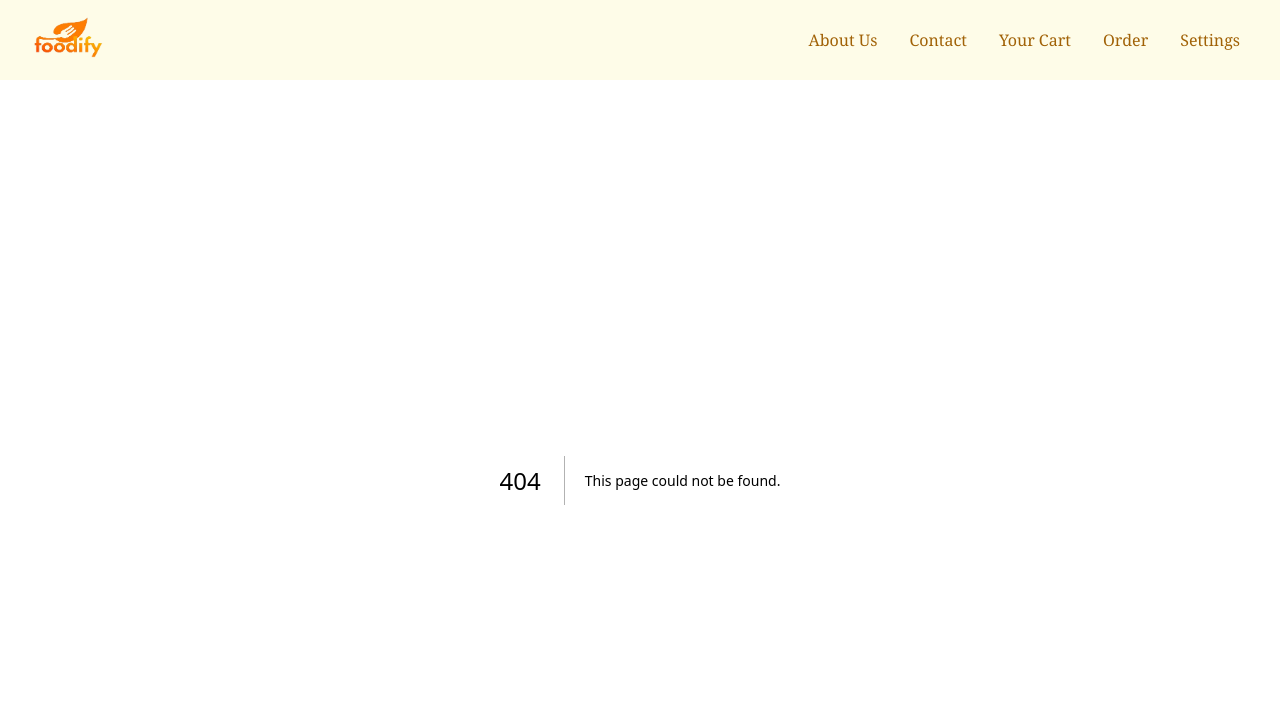
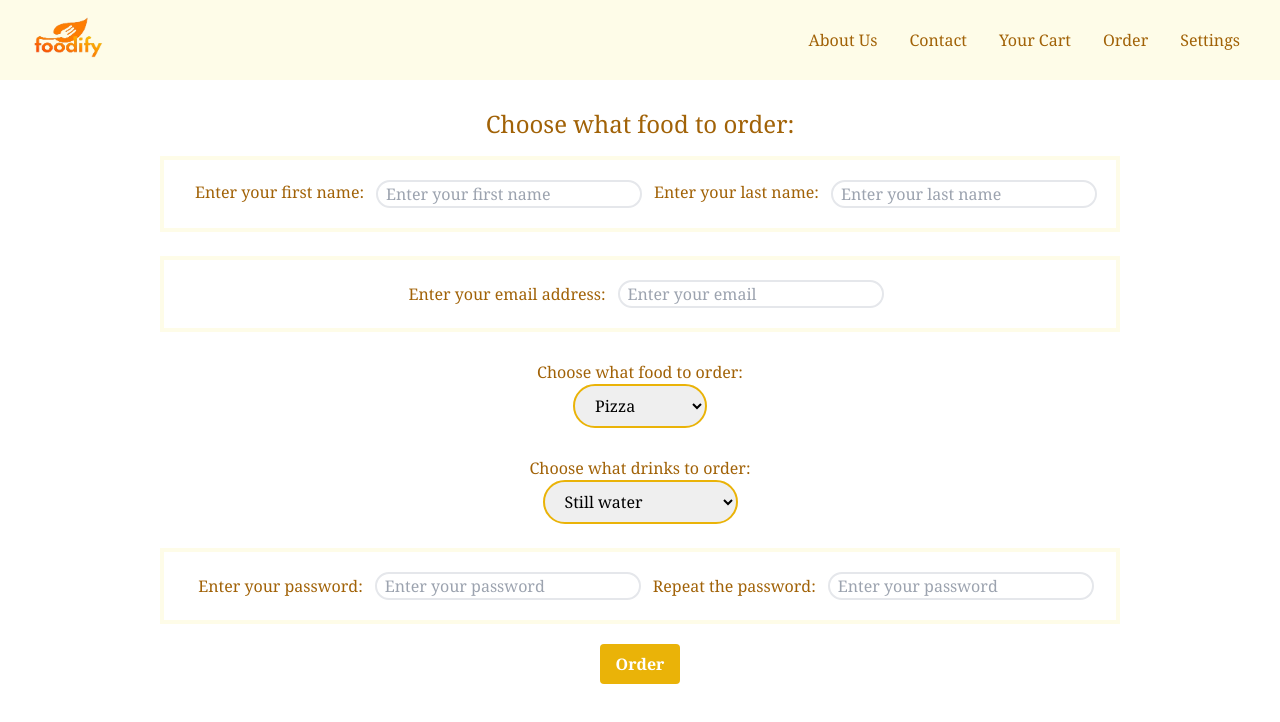
Before and after one commit to FatihTheDev/foodify-delivery-app, a Next.js app in the folder foodify/: page /order in a window 1280 px wide. Before the commit this address had no page. Shown: the top 722 px of the page. Built offline with nearby package versions, Linux system fonts and the light colour scheme.

Commit message:
Added an about page and an order form that is not yet finished

```diff
--- a/foodify/app/components/Nav.tsx
+++ b/foodify/app/components/Nav.tsx
@@ -4,7 +4,6 @@ import Image from "next/image";
 import Link from "next/link";
 import logo from "../assets/logo.png";
 import {useState} from 'react';
-import { useAtom } from "jotai";
 
 export default function Nav(){
 
@@ -33,15 +32,22 @@ export default function Nav(){
 
         <div className="burger-menu flex lg:hidden">
 
+        {!navVisible ?
         <svg onClick={showNav} className="w-7 h-7 mr-6 focus:bg-gray-300 hover:cursor-pointer" xmlns="http://www.w3.org/2000/svg" fill="none" viewBox="0 0 24 24" stroke-width="1.5" stroke="currentColor">
-        <path stroke-linecap="round" stroke-linejoin="round" d="M3.75 6.75h16.5M3.75 12h16.5m-16.5 5.25h16.5" />
-        </svg>
+        <path stroke-linecap="round" stroke-linejoin="round" d="M3.75 6.75h16.5M3.75 12h16.5m-16.5 5.25h16.5" /></svg>
+        :
+        <svg onClick={showNav} xmlns="http://www.w3.org/2000/svg" viewBox="0 0 16 16" fill="currentColor" className="w-8 h-8 mr-6 focus:bg-gray-300 hover:cursor-pointer">
+  <path d="M5.28 4.22a.75.75 0 0 0-1.06 1.06L6.94 8l-2.72 2.72a.75.75 0 1 0 1.06 1.06L8 9.06l2.72 2.72a.75.75 0 1 0 1.06-1.06L9.06 8l2.72-2.72a.75.75 0 0 0-1.06-1.06L8 6.94 5.28 4.22Z" />
+</svg>
+        }
         <section className="absolute top-9 right-1 bg-yellow-100 rounded-md md:top-9 xs:right-[10%]  shadow-md">
             <Link href="/about"><option className={navVisible ? "block p-3 text-yellow-700  hover:text-gray-400 transition-all duration-300" : "hidden"} value="about">About</option></Link>
             <hr />
             <Link href="/contact"><option className={navVisible ? "block p-3 text-yellow-700 hover:text-gray-400 transition-all duration-500" : "hidden"} value="contact">Contact</option></Link>
             <hr />
             <Link href="/cart"><option className={navVisible ? "block p-3 text-yellow-700 hover:text-gray-400 transision-all duration-500" : "hidden"} value="cart">Your Cart</option></Link>
+            <hr />
+            <Link href="/order"><option className={navVisible ? "block p-3 text-yellow-700 hover:text-gray-400 transision-all duration-500" : "hidden"} value="cart">Order</option></Link>
             <hr />
             <Link href="/settings"><option className={navVisible ? "block p-3 text-yellow-700 hover:text-gray-400 transition-all duration-500" : "hidden"} value="settings">Settings</option></Link>
         </section>
--- /dev/null
+++ b/foodify/app/order/page.tsx
@@ -0,0 +1,107 @@
+'use client'
+
+import { useState } from "react"
+
+const OrderForm = () => {
+
+    const[info, setInfo] = useState({
+        firstname: '',
+        lastname: '',
+        email: '',
+        food: '',
+        drinks: '',
+        pass: '',
+        passagain: ''
+    })
+
+    const handleChange = (e:any) => {
+        setInfo({
+            ...info,
+            [e.target.name]: e.target.value
+        })
+    }
+
+  return (
+    <>
+    <div className="text">
+      <h2 className="text-2xl text-yellow-700 text-center mt-7">Choose what food to order:</h2>
+    </div>
+    <form>
+
+        <div className="names flex justify-center mt-4 text-yellow-700 border-4 py-5 border-yellow-50 w-3/4 mx-auto">
+
+            <label htmlFor="firstname" className="ml-3">Enter your first name:</label>
+            <input value={info.firstname} onChange={handleChange} name="firstname" id="firstname" className="rounded-full p-2 h-7 ml-3 border-2 hover:border-yellow-600 transition-all duration-500" type="text" placeholder="Enter your first name" required/>
+
+            <label htmlFor="lastname" className="ml-3">Enter your last name:</label>
+            <input value={info.lastname} onChange={handleChange} name="lastname" id="lastname" className="rounded-full p-2 h-7 ml-3 border-2 hover:border-yellow-600 transition-all duration-500" type="text" placeholder="Enter your last name" required/>
+
+        </div>
+
+        <div className="email mt-6 text-center text-yellow-700 border-4 py-5 border-yellow-50 w-3/4 mx-auto">
+
+        <label htmlFor="email" className="ml-3">Enter your email address:</label>
+        <input value={info.email} onChange={handleChange} name="email" id="email" className="rounded-full p-2 h-7 ml-3 border-2 hover:border-yellow-600 transition-all duration-500" type="email" placeholder="Enter your email" required/>
+
+        </div>
+
+
+        <div className="food-items">
+
+        <h1 className="text-yellow-700 text-center mt-7">Choose what food to order:</h1>
+        <div className="food-selection flex justify-center items-center">
+        <select value={info.food} onChange={handleChange} name="food" id="food" className="border-2 px-4 py-2 border-yellow-500 rounded-full">
+            <optgroup label="Foods">
+            <option value="pizza">Pizza</option>
+            <option value="pasta">Pasta</option>
+            <option value="burger">Burger</option>
+            <option value="salad">Salad</option>
+            <option value="sushi">Sushi</option>
+            <option value="chicken">Chicken</option>
+            <option value="steak">Steak</option>
+            <option value="fish">Fish</option>
+            <option value="soup">Soup</option>
+            </optgroup>
+        </select>
+        </div>
+
+        <h1 className="text-yellow-700 text-center mt-7">Choose what drinks to order:</h1>
+        <div className="food-selection flex justify-center items-center">
+        <select value={info.drinks} onChange={handleChange} name="drinks" id="food" className="border-2 px-4 py-2 border-yellow-500 rounded-full">
+        <optgroup label="Drinks">
+            <option value="still-water">Still water</option>
+            <option value="sparkling-water">Sparkling water</option>
+            <option value="orange-juice">Orange juice</option>
+            <option value="apple-juice">Apple juice</option>
+            <option value="milk">Milk</option>
+            <option value="coca-cola">Coca Cola</option>
+            <option value="tea">Tea</option>
+            <option value="coffee">Coffee</option>
+            </optgroup>
+        </select>
+        </div>
+        </div>
+
+
+        <div className="pass text-center text-yellow-700 mt-6 border-4 py-5 border-yellow-50 w-3/4 mx-auto">
+
+        <label htmlFor="pass" className="ml-3">Enter your password:</label>
+        <input value={info.pass} onChange={handleChange} name="pass" id="pass" className="rounded-full p-2 h-7 ml-3 border-2 hover:border-yellow-600 transition-all duration-500" type="password" placeholder="Enter your password" required/>
+
+        <label htmlFor="passagain" className="ml-3">Repeat the password:</label>
+        <input value={info.passagain} onChange={handleChange} name="passagain" id="passagain" className="rounded-full p-2 h-7 ml-3 border-2 hover:border-yellow-600 transition-all duration-500" type="password" placeholder="Enter your password" required/>
+
+        {info.pass !== info.passagain && <p className="text-red-500">Passwords do not match!</p>}
+
+        </div>
+
+        <div className="btn flex justify-center items-center">
+        <button type="submit" className="bg-yellow-500 hover:bg-yellow-700 text-white transition-all duration-500 font-bold py-2 px-4 mt-5 rounded">Order</button>
+        </div>
+
+    </form>
+    </>
+  )
+}
+
+export default OrderForm
--- a/foodify/app/settings/page.tsx
+++ b/foodify/app/settings/page.tsx
@@ -1,3 +1,8 @@
+import { atom } from 'jotai'
+import { useAtom } from 'jotai'
+
+export const eyeComfortAtom = atom(false)
+
 const Settings = () => {
 
   return (
```
Also changed, not shown: foodify/app/about/page.tsx (added, +19 -0 lines), foodify/app/assets/foods.jpg (added).
